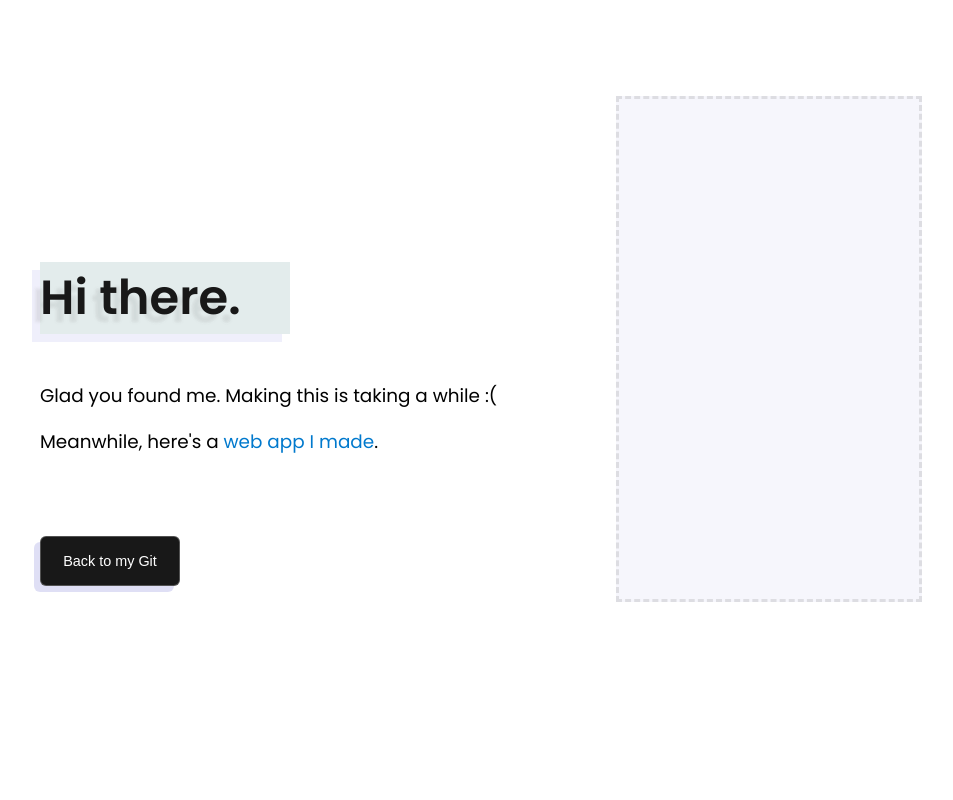
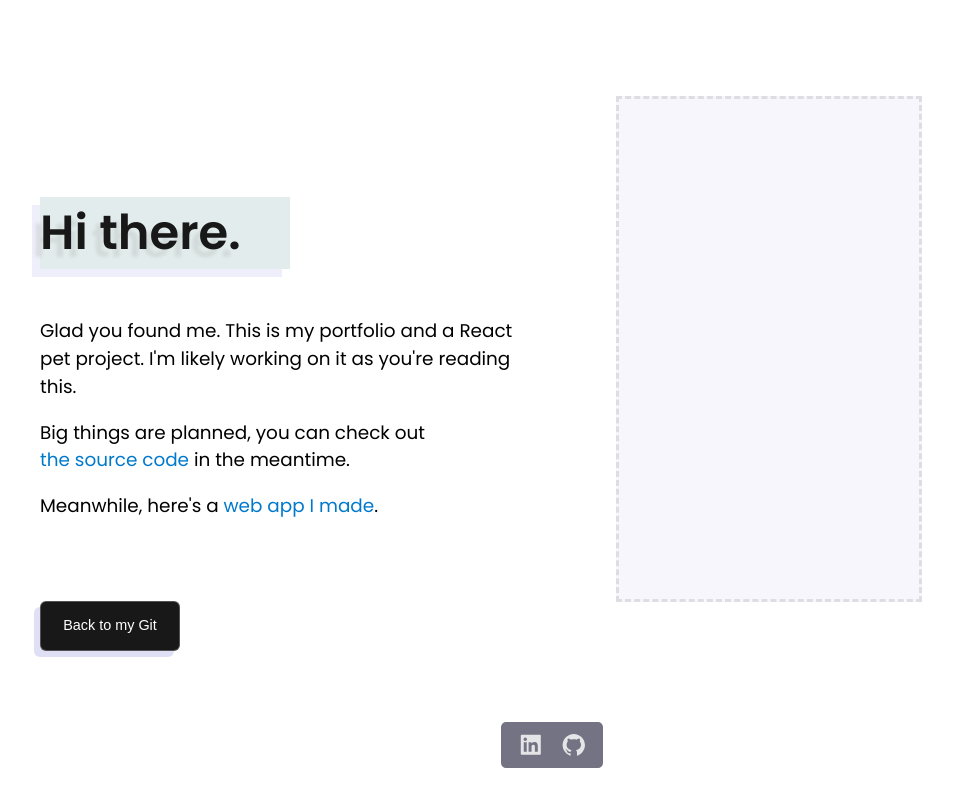
Before and after one commit to alexphl/alexphl.github.io, a React (Create React App) app: page / in a window 1280 px wide. Shown: the whole page, without its empty margins (88-1041 px from the left). Built offline with nearby package versions, Linux system fonts and the light colour scheme.

Commit message:
Introduce a footer and content changes

```diff
--- a/package.json
+++ b/package.json
@@ -9,12 +9,13 @@
     "@testing-library/user-event": "^14.2.0",
     "react": "^18.1.0",
     "react-dom": "^18.1.0",
+    "react-icons": "^4.4.0",
     "react-scripts": "^5.0.1",
     "web-vitals": "^2.1.4"
   },
   "scripts": {
-	"predeploy": "npm run build",
-	"deploy": "gh-pages -d build",
+    "predeploy": "npm run build",
+    "deploy": "gh-pages -d build",
     "start": "react-scripts start",
     "build": "react-scripts build",
     "test": "react-scripts test",
--- a/src/App.js
+++ b/src/App.js
@@ -1,4 +1,5 @@
 import { ButtonFlat } from './components/Button'
+import { AiFillLinkedin, AiFillGithub } from 'react-icons/ai';
 
 function App() {
   return (
@@ -6,7 +7,8 @@ function App() {
       <header>
         <h3> Hi there. </h3>
         <h5>
-          <p> Glad you found me. Making this is taking a while :( </p>
+          <p> Glad you found me. This is my portfolio and a React pet project. I'm likely working on it as you're reading this.</p>
+          <p> Big things are planned, you can check out <a href="https://web.cs.dal.ca/~olexiy/jobportal">the source code</a> in the meantime. </p>
           <p className="linked"> Meanwhile, here's a <a href="https://web.cs.dal.ca/~olexiy/jobportal">web app I made</a>.</p>
         </h5>
 
@@ -20,6 +22,12 @@ function App() {
 
       <div class="bgElement"></div>
 
+      <footer>
+        <div id='footerLinks'>
+          <AiFillLinkedin />
+          <AiFillGithub />
+        </div>
+      </footer>
     </>
   );
 }
--- a/src/index.css
+++ b/src/index.css
@@ -68,6 +68,7 @@ header h3 {
 }
 
 header h5 {
+  max-width: 500px;
   line-height: 150%;
   font-size: 115%;
   font-weight: 400;
@@ -86,6 +87,7 @@ header a:hover {
   padding: 8px;
   border-radius: 6px;
   background-color: rgba(100,150,250,0.15);
+  line-height: 250%;
 }
 
 header a:active {
@@ -122,3 +124,43 @@ p.linked:hover {
   background-color: rgba(255,0,0,0.02);
   #box-shadow: 60px 200px 0px rgba(80,255,80,0.15);
 }
+
+footer {
+  position: absolute;
+  bottom: 0;
+  display: grid;
+  grid-template-columns: auto 80% auto;
+  width: 100%;
+  justify-items: center;
+  z-index: 99;
+}
+
+#footerLinks {
+  grid-column: 2;
+  color:  var(--bg);
+  height: 1.8em;
+  width: 4em;
+  font-size: 1.6em;
+  background-color: rgba(80,80,100,0.8);
+  backdrop-filter: blur(10px) saturate(200%);
+  border-radius: 0.2em;
+  display: flex;
+  justify-content: space-evenly;
+  align-items: center;
+  margin-bottom: 4vh;
+  margin-top: 4vh;
+  transition: all 0.5s cubic-bezier(.25,.8,.25,1);
+}
+
+#footerLinks:hover {
+  width: 4.5em;
+  background-color: rgba(80,80,150,0.8);
+}
+
+#footerLinks * {
+  opacity: 0.9;
+}
+
+#footerLinks *:hover{
+  opacity: 1;
+}
```
Also changed, not shown: 1 other file (tests, documents, lock files or other folders).
